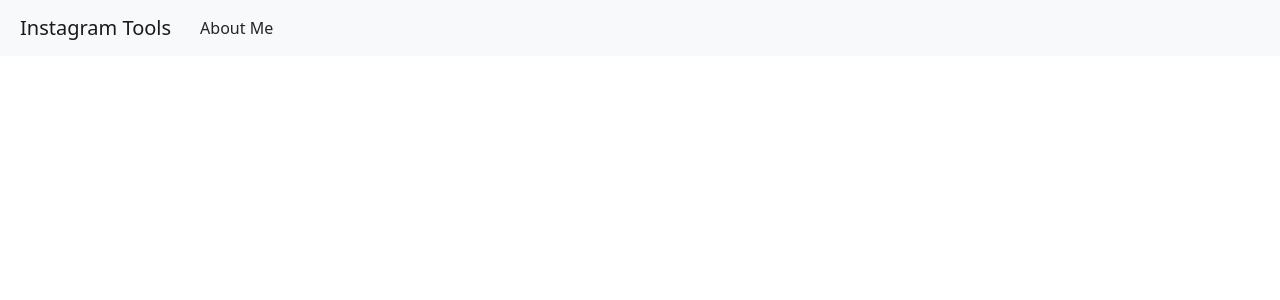
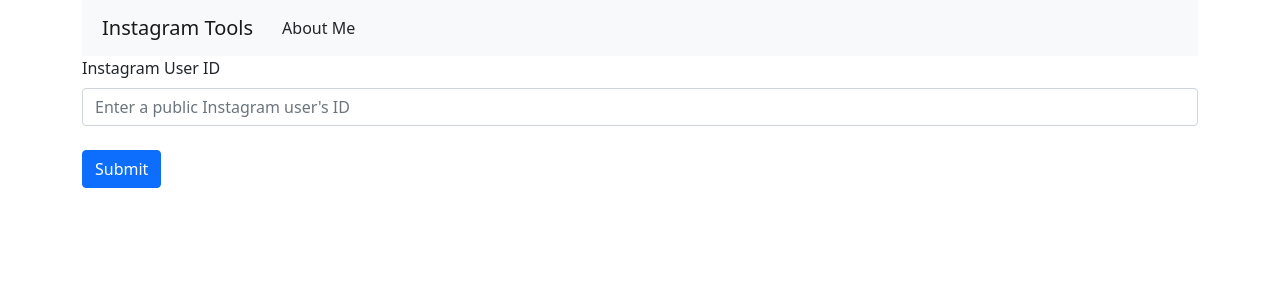
Before and after one commit to anushibin007/insta-tools, a React (Create React App) app: page / in a window 1280 px wide. Shown: the top 300 px of the page. Built offline with nearby package versions, Linux system fonts and the light colour scheme.

Commit message:
Added form to enter userid and redirect to a different page for DP

```diff
--- a/package.json
+++ b/package.json
@@ -12,6 +12,7 @@
     "react": "^17.0.2",
     "react-bootstrap": "^1.6.1",
     "react-dom": "^17.0.2",
+    "react-router-dom": "^5.2.0",
     "react-scripts": "4.0.3",
     "web-vitals": "^1.1.2"
   },
--- a/src/App.js
+++ b/src/App.js
@@ -1,14 +1,22 @@
 import "./App.css";
 import Navigation from "./components/Navigation";
+import { Container } from "react-bootstrap";
 import "bootstrap/dist/css/bootstrap.min.css";
 import "bootstrap-icons/font/bootstrap-icons.css";
 import "animate.css/animate.min.css";
+import { BrowserRouter as Router, Route, Switch } from "react-router-dom";
+import UserSearch from "./components/UserSearch";
 
 function App() {
 	return (
-		<div>
+		<Container>
 			<Navigation />
-		</div>
+			<Router>
+				<Switch>
+					<Route path="/" exact component={UserSearch} />
+				</Switch>
+			</Router>
+		</Container>
 	);
 }
 
--- /dev/null
+++ b/src/components/UserSearch.js
@@ -0,0 +1,30 @@
+import React, { useState } from "react";
+import { Form, Button } from "react-bootstrap";
+
+const UserSearch = (props) => {
+	const [userid, setUserid] = useState("");
+
+	const handleFormSubmit = (event) => {
+		event.preventDefault();
+		props.history.push("dp?userid=" + userid);
+	};
+
+	const handleUseridChanged = (event) => {
+		setUserid(event.target.value);
+	};
+
+	return (
+		<Form onSubmit={handleFormSubmit}>
+			<Form.Group controlId="userid">
+				<Form.Label>Instagram User ID</Form.Label>
+				<Form.Control type="text" placeholder="Enter a public Instagram user's ID" onChange={handleUseridChanged} />
+			</Form.Group>
+			<br />
+			<Button variant="primary" type="submit">
+				Submit
+			</Button>
+		</Form>
+	);
+};
+
+export default UserSearch;
```
Also changed, not shown: 1 other file (tests, documents, lock files or other folders).
